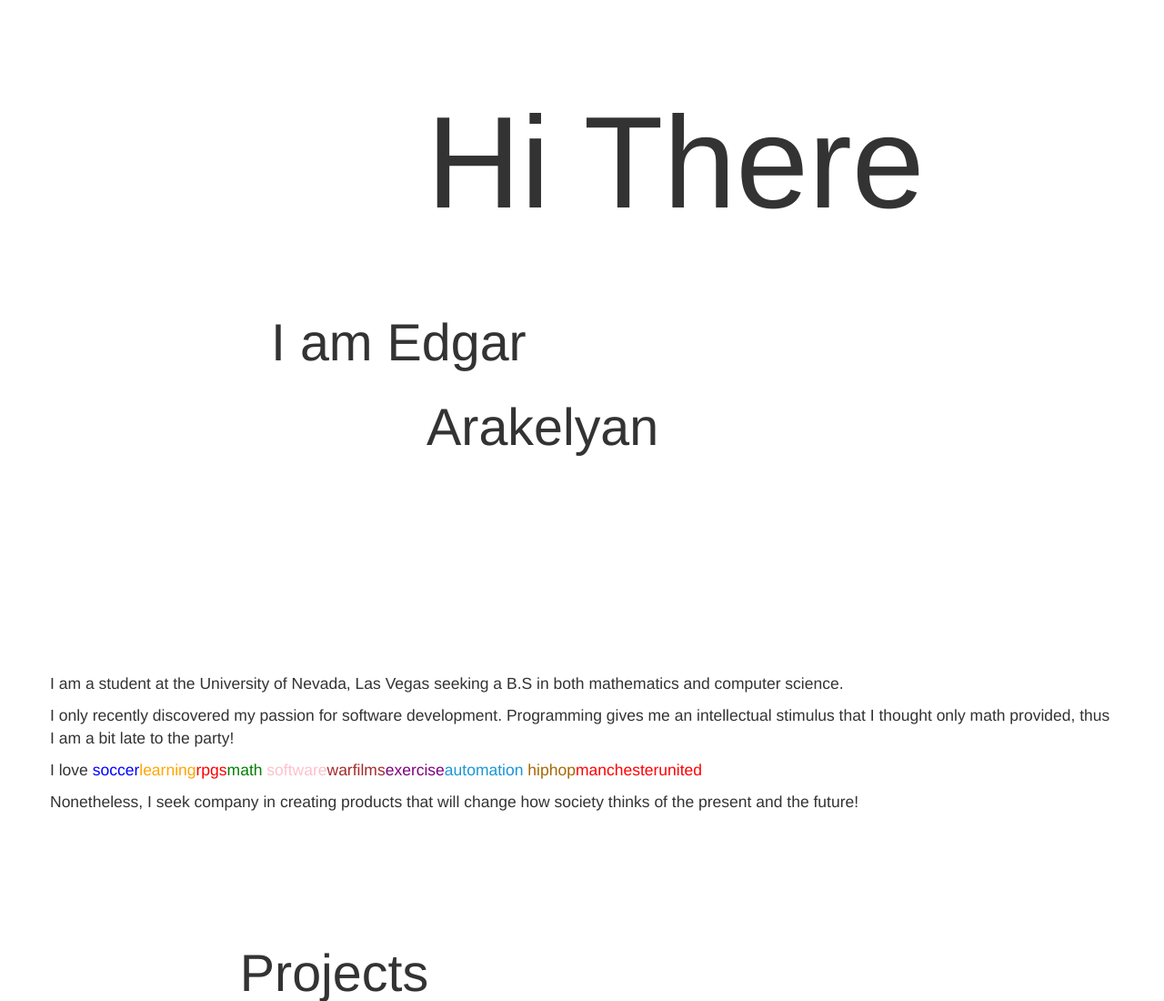
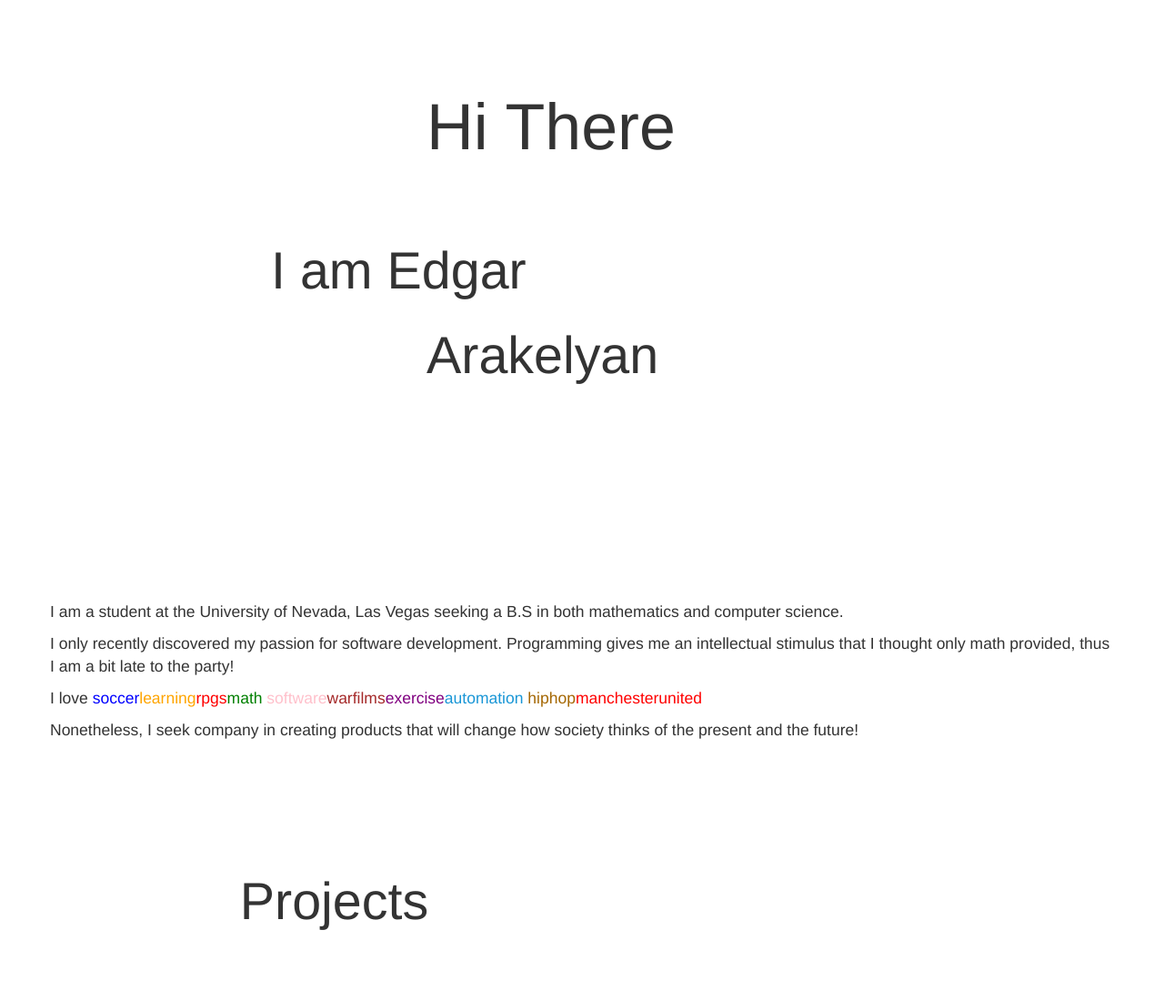
Before and after one commit to ArakelyanEdgar/Edgar-Arakelyan---Personal-Website, a website: page views/main.html in a window 1280 px wide. Shown: the top 1100 px of the page at 91% size. Drawn offline with nearby package versions, Linux system fonts and the light colour scheme; files that its build step writes are made by us from their sources; files whose address does not match are found by name.

Commit message:
css changes

```diff
--- a/styles/mainStyles.css
+++ b/styles/mainStyles.css
@@ -1,7 +1,7 @@
 #hello {
     padding-top: 7%;
     margin-left: 35%;
-    font-size: 250%;
+    font-size: 125%;
 }
 
 #exposition {
```
